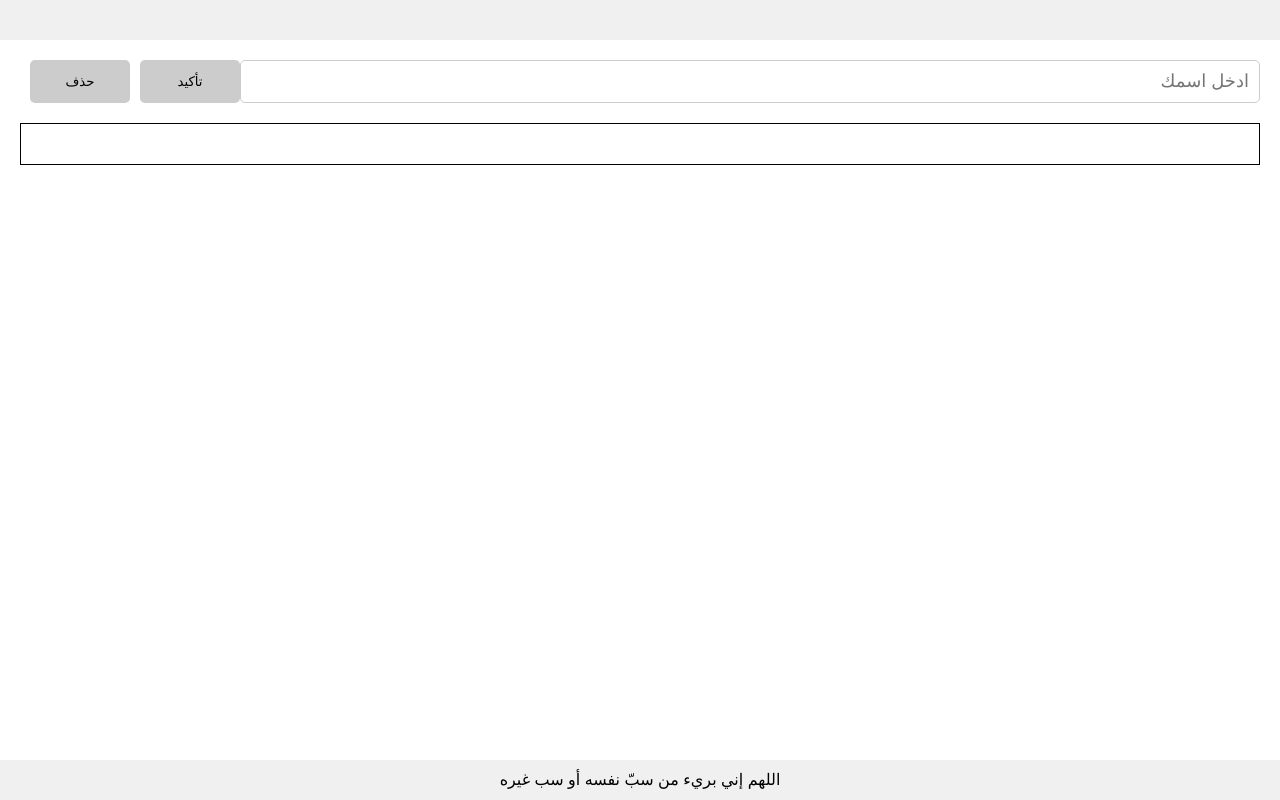
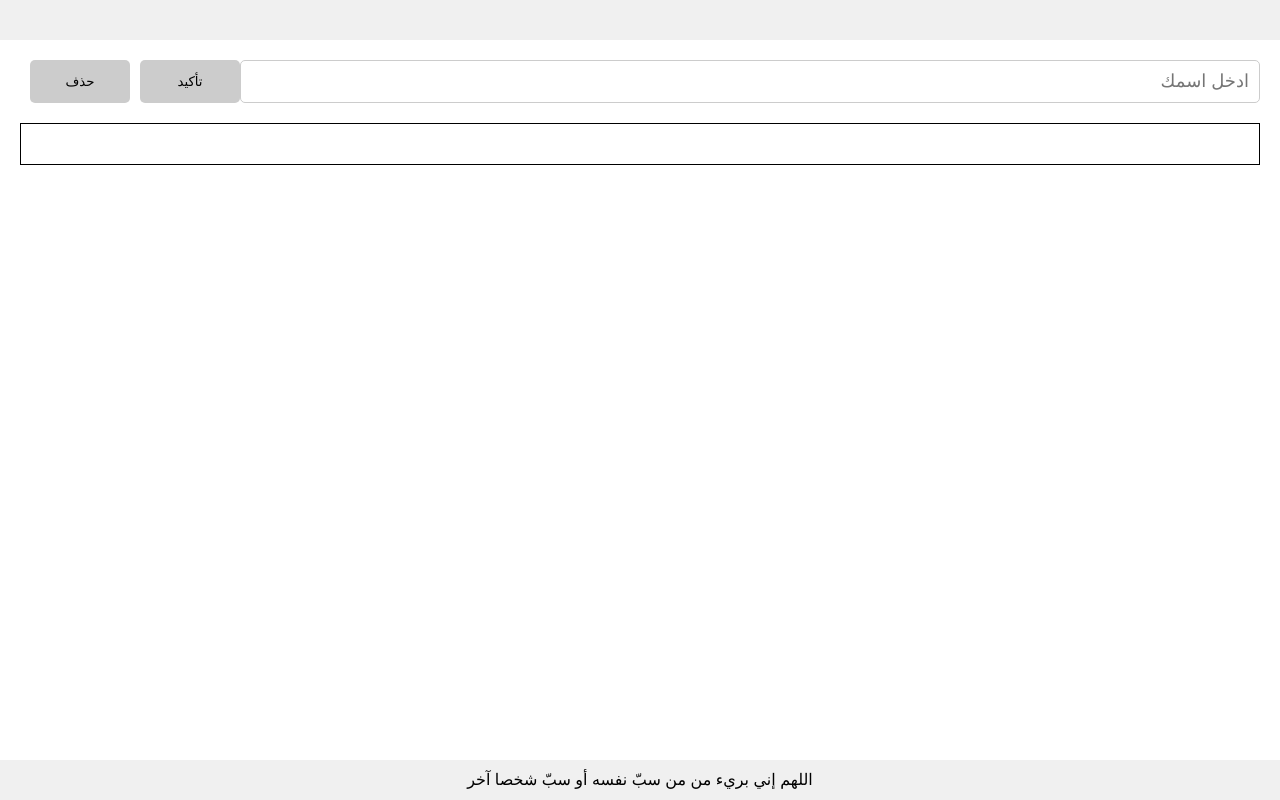
Before and after one commit to Habiboullah0/Cursing, a plain HTML site: page index.html in a window 1280 px wide. Drawn offline with Linux system fonts and the light colour scheme.

Commit message:
Update index.html

```diff
--- a/index.html
+++ b/index.html
@@ -18,7 +18,7 @@
         </form>
         <div id="show"></div>
     </main>
-    <footer>اللهم إني بريء من سبّ نفسه أو سب غيره</footer>
+    <footer>اللهم إني بريء من من سبّ نفسه أو سبّ شخصا آخر</footer>
     <script src="script.js"></script>
 </body>
 </html>
```
